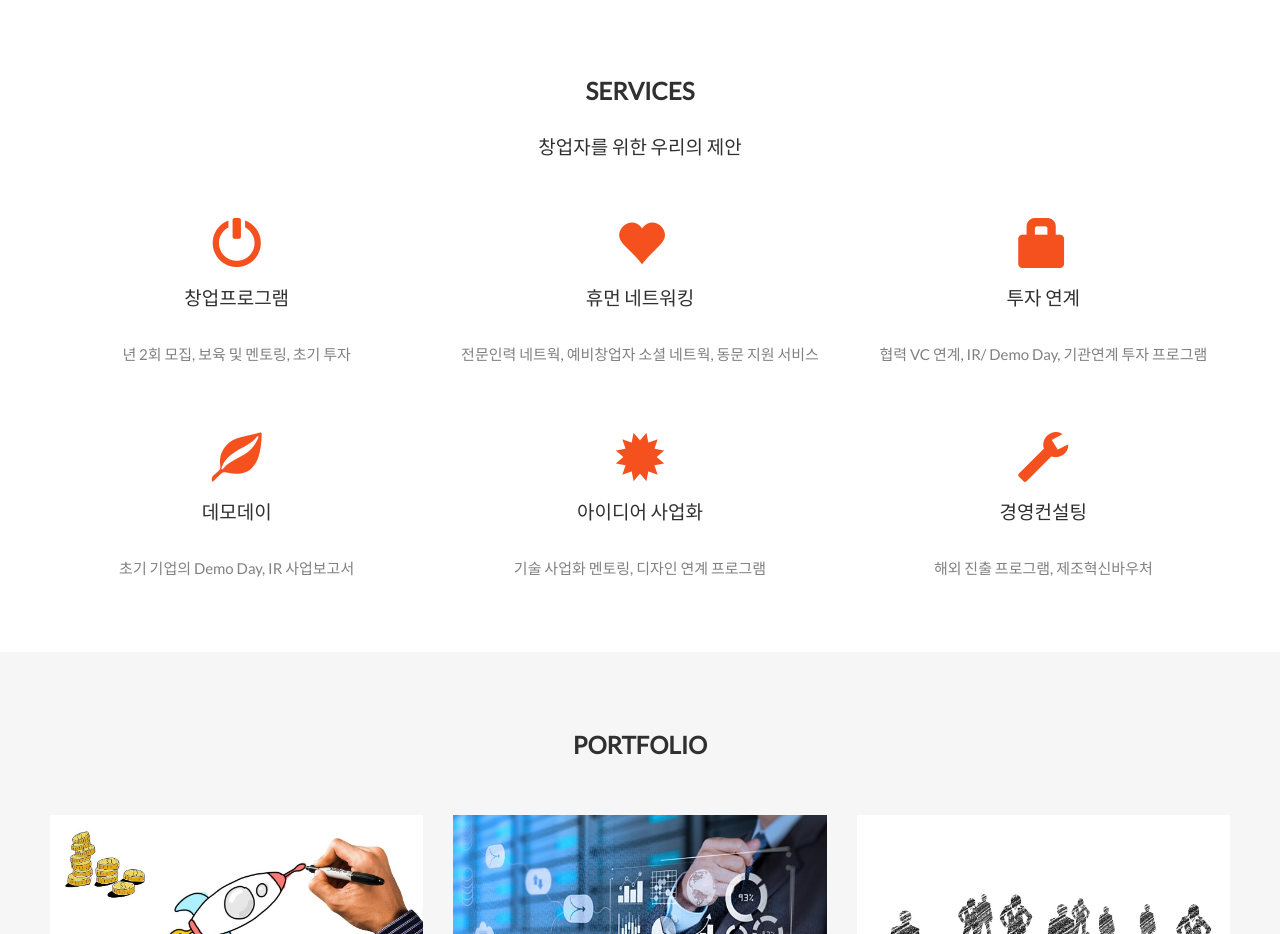
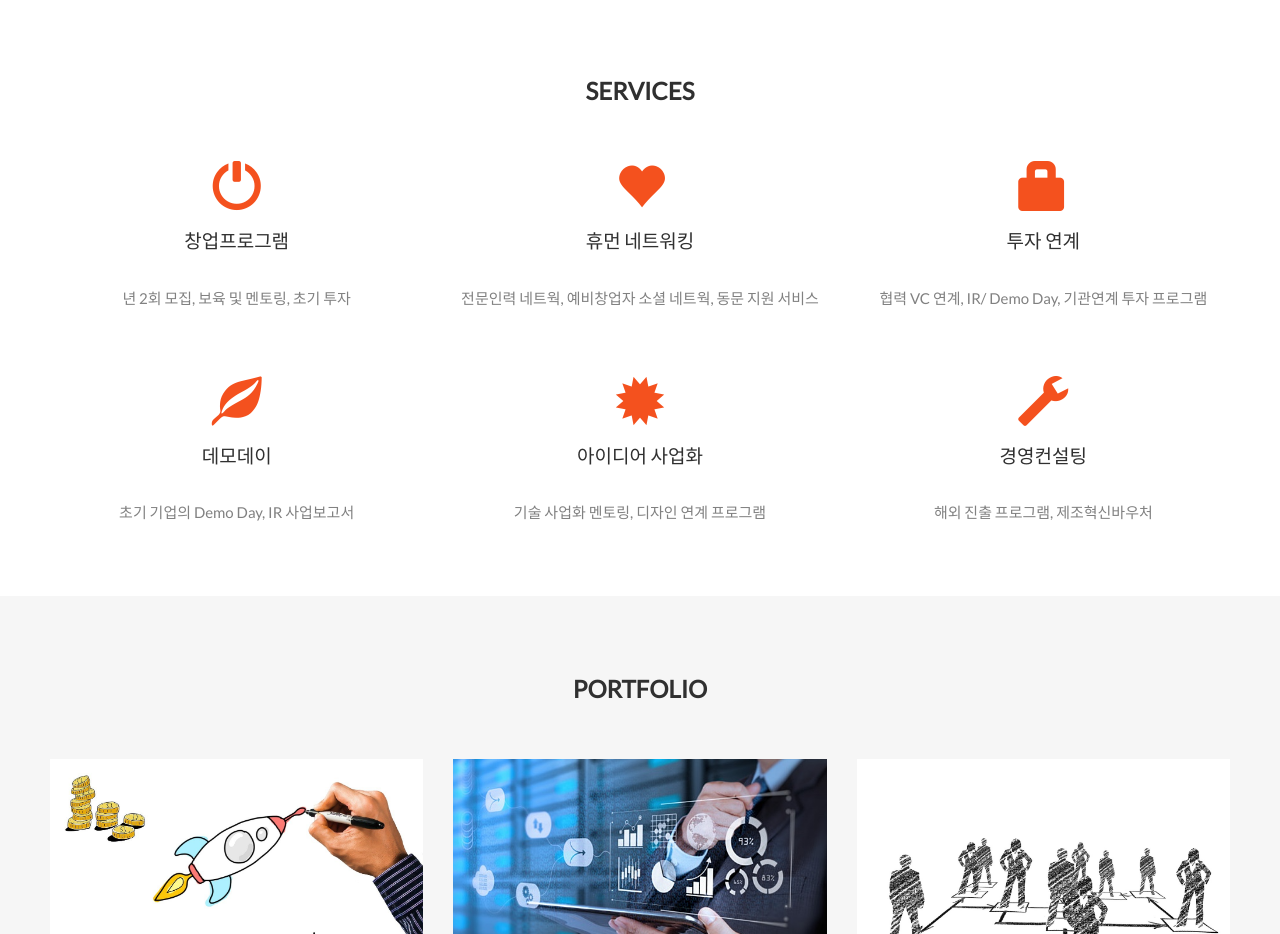
Before and after one commit to 123biz/koex, a plain HTML site: page index.html in a window 1280 px wide. Shown: the part 1400-2334 px from the top of the page. Drawn offline with nearby package versions, Linux system fonts and the light colour scheme.

Commit message:
한글버전3

```diff
--- a/index.html
+++ b/index.html
@@ -261,7 +261,6 @@
     <!-- Container (Services Section) -->
     <div id="services" class="container-fluid text-center">
     <h2>SERVICES</h2>
-    <h4>창업자를 위한 우리의 제안</h4>
     <br>
     <div class="row slideanim">
         <div class="col-sm-4">
```
